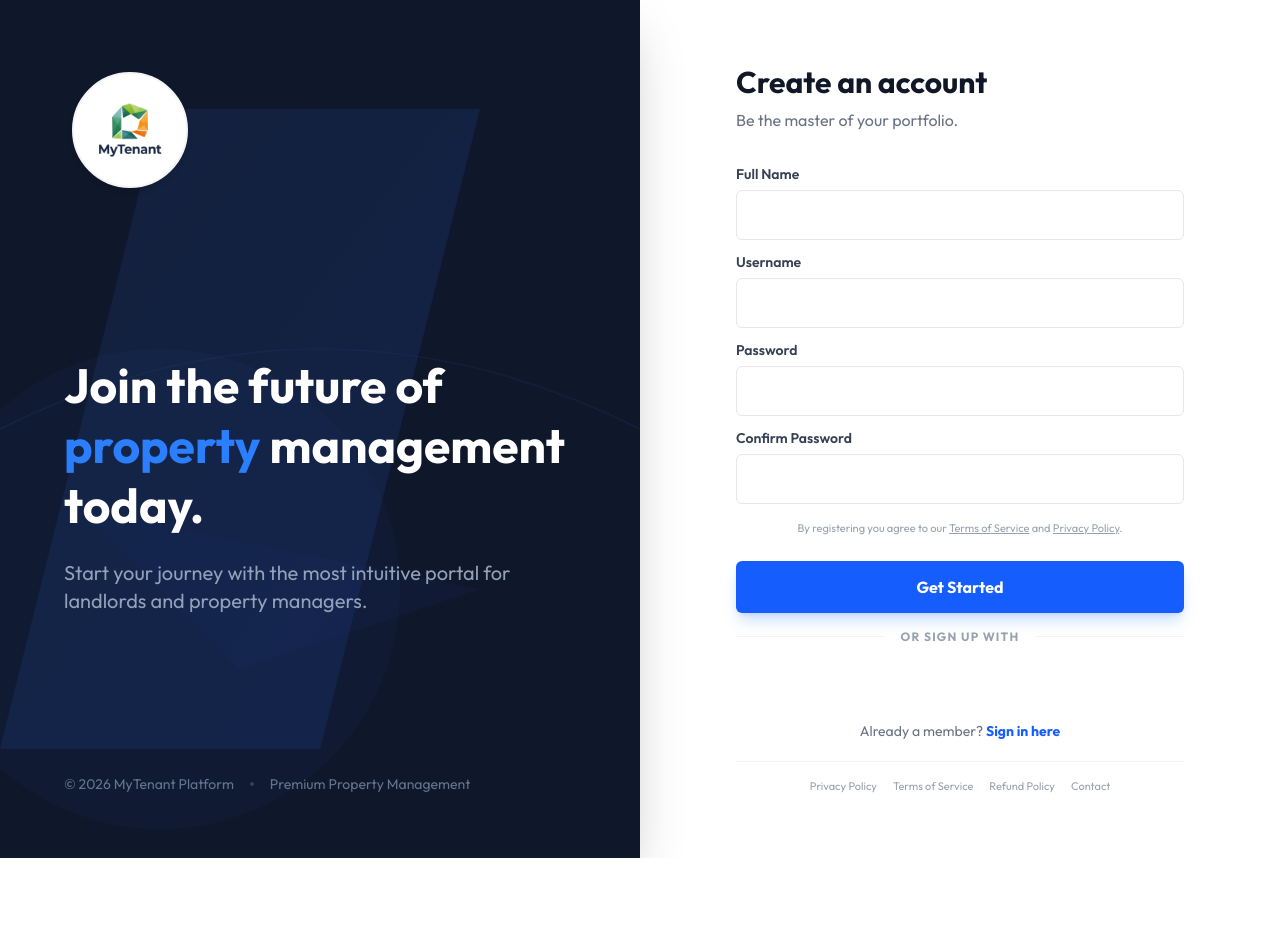
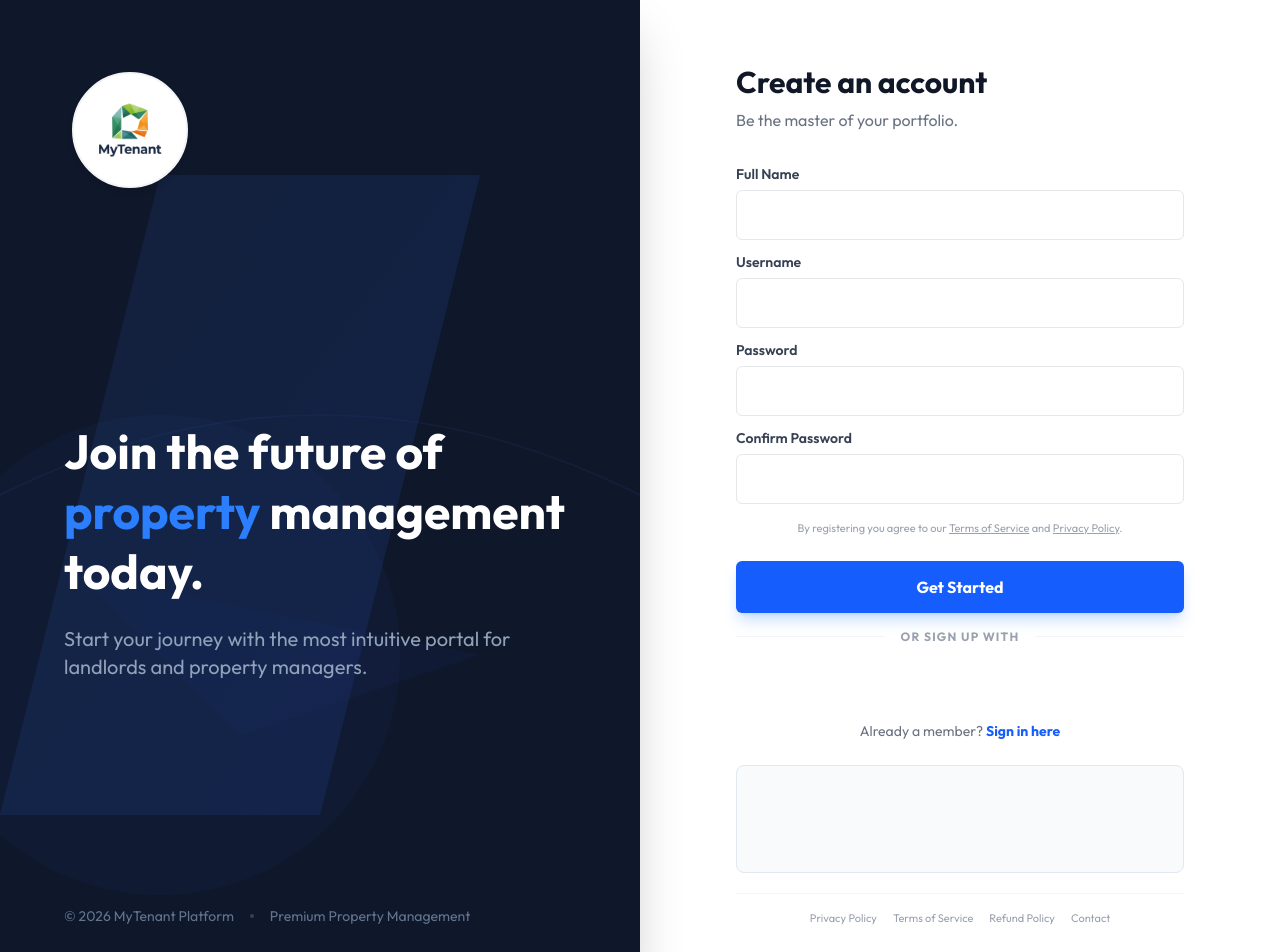
Before and after one commit to Chayan-Jn/TenantApp, a React (Vite) app in the folder frontend/: page /register in a window 1280 px wide. Shown: the top 952 px of the page. Before the commit the page ends 858 px from the top, so only its background shows below. Built offline with nearby package versions, Linux system fonts and the light colour scheme; no server answers.

Commit message:
Setup adsense

```diff
--- a/frontend/index.html
+++ b/frontend/index.html
@@ -5,6 +5,10 @@
     <meta name="viewport" content="width=device-width, initial-scale=1.0" />
     <title>MyTenant</title>
     <!-- SEO tags are managed dynamically by react-helmet-async -->
+
+    <!-- Google AdSense -->
+    <meta name="google-adsense-account" content="ca-pub-6677915215363701" />
+    <script async src="https://pagead2.googlesyndication.com/pagead/js/adsbygoogle.js?client=ca-pub-6677915215363701" crossorigin="anonymous"></script>
 
     <link rel="icon" type="image/png" sizes="48x48" href="/favicon-48.png" />
     <link rel="apple-touch-icon" href="/logo.png" />
--- /dev/null
+++ b/frontend/src/components/ui/DisplayAd.jsx
@@ -0,0 +1,30 @@
+import React, { useEffect, useRef } from 'react'
+
+export default function DisplayAd({ slot = 'auto', className = '' }) {
+  const adRef = useRef(null)
+
+  useEffect(() => {
+    // In a React SPA, the page doesn't reload, so AdSense needs to be triggered manually for new components
+    try {
+      if (adRef.current && !adRef.current.querySelector('iframe')) {
+        ;(window.adsbygoogle = window.adsbygoogle || []).push({})
+      }
+    } catch (err) {
+      console.error('AdSense error:', err)
+    }
+  }, [])
+
+  return (
+    <div className={`w-full overflow-hidden flex justify-center bg-slate-50 dark:bg-slate-900 border border-slate-200 dark:border-slate-800 rounded-lg p-2 ${className}`}>
+      <ins
+        className="adsbygoogle"
+        style={{ display: 'block', width: '100%', minHeight: '90px' }}
+        data-ad-client="ca-pub-6677915215363701"
+        data-ad-slot={slot !== 'auto' ? slot : undefined}
+        data-ad-format={slot === 'auto' ? 'auto' : undefined}
+        data-full-width-responsive="true"
+        ref={adRef}
+      />
+    </div>
+  )
+}
--- a/frontend/src/pages/auth/Login.jsx
+++ b/frontend/src/pages/auth/Login.jsx
@@ -3,6 +3,7 @@ import { useNavigate, Link } from 'react-router-dom'
 import { login, googleLogin } from '../../api/auth.api.js'
 import { GoogleLogin } from '@react-oauth/google'
 import Logo from '../../components/ui/Logo.jsx'
+import DisplayAd from '../../components/ui/DisplayAd.jsx'
 
 export default function Login() {
   const navigate = useNavigate()
@@ -158,6 +159,8 @@ export default function Login() {
             <Link to="/register" className="text-blue-600 dark:text-blue-400 hover:underline font-bold">Create an account</Link>
           </p>
 
+          <DisplayAd className="mt-6 mb-2" />
+
           {/* Legal links */}
           <div className="mt-6 pt-5 border-t border-gray-100 dark:border-slate-800 flex flex-wrap justify-center gap-x-4 gap-y-1">
             {[['Privacy Policy', '/privacy-policy'], ['Terms of Service', '/terms'], ['Refund Policy', '/refund-policy'], ['Contact', '/contact']].map(([label, to]) => (
--- a/frontend/src/pages/auth/Register.jsx
+++ b/frontend/src/pages/auth/Register.jsx
@@ -3,6 +3,7 @@ import { useNavigate, Link } from 'react-router-dom'
 import { register, googleLogin } from '../../api/auth.api.js'
 import { GoogleLogin } from '@react-oauth/google'
 import Logo from '../../components/ui/Logo.jsx'
+import DisplayAd from '../../components/ui/DisplayAd.jsx'
 
 export default function Register() {
   const navigate = useNavigate()
@@ -208,6 +209,8 @@ export default function Register() {
             <Link to="/login" className="text-blue-600 dark:text-blue-400 hover:underline font-bold">Sign in here</Link>
           </p>
 
+          <DisplayAd className="mt-6 mb-2" />
+
           {/* Legal links */}
           <div className="mt-5 pt-4 border-t border-gray-100 dark:border-slate-800 flex flex-wrap justify-center gap-x-4 gap-y-1">
             {[['Privacy Policy', '/privacy-policy'], ['Terms of Service', '/terms'], ['Refund Policy', '/refund-policy'], ['Contact', '/contact']].map(([label, to]) => (
--- a/frontend/src/pages/compare/CompareTemplate.jsx
+++ b/frontend/src/pages/compare/CompareTemplate.jsx
@@ -2,6 +2,7 @@ import React from 'react'
 import { Link } from 'react-router'
 import { MdCheck, MdClose, MdArrowForward } from 'react-icons/md'
 import SEO from '../../components/seo/SEO.jsx'
+import DisplayAd from '../../components/ads/DisplayAd.jsx'
 
 export default function CompareTemplate({
   competitor,
@@ -88,6 +89,10 @@ export default function CompareTemplate({
         </Link>
       </div>
 
+      <div className="mt-8 mb-4">
+        <DisplayAd className="max-w-4xl mx-auto" />
+      </div>
+
       <p className="text-xs text-slate-400 text-center mt-8 pb-8 opacity-60">
         {disclaimer}
       </p>
--- a/frontend/src/pages/features/BillSplitting.jsx
+++ b/frontend/src/pages/features/BillSplitting.jsx
@@ -2,6 +2,7 @@ import React from 'react'
 import { Link } from 'react-router'
 import { MdOutlinePieChart, MdCheck, MdArrowForward } from 'react-icons/md'
 import SEO from '../../components/seo/SEO.jsx'
+import DisplayAd from '../../components/ui/DisplayAd'
 
 export default function BillSplitting() {
   return (
--- a/frontend/src/pages/features/RentLedger.jsx
+++ b/frontend/src/pages/features/RentLedger.jsx
@@ -2,6 +2,7 @@ import React from 'react'
 import { Link } from 'react-router'
 import { MdOutlineAssessment, MdCheck, MdArrowForward } from 'react-icons/md'
 import SEO from '../../components/seo/SEO.jsx'
+import DisplayAd from '../../components/ui/DisplayAd'
 
 export default function RentLedger() {
   return (
--- a/frontend/src/pages/features/TenantTracking.jsx
+++ b/frontend/src/pages/features/TenantTracking.jsx
@@ -2,6 +2,7 @@ import React from 'react'
 import { Link } from 'react-router'
 import { MdOutlineGroups, MdCheck, MdArrowForward } from 'react-icons/md'
 import SEO from '../../components/seo/SEO.jsx'
+import DisplayAd from '../../components/ui/DisplayAd'
 
 export default function TenantTracking() {
   return (
--- a/frontend/src/pages/legal/PublicLayout.jsx
+++ b/frontend/src/pages/legal/PublicLayout.jsx
@@ -1,5 +1,6 @@
 import { Link, Outlet } from 'react-router'
 import MegaFooter from '../../components/layout/MegaFooter.jsx'
+import DisplayAd from '../ui/DisplayAd.jsx'
 
 export default function PublicLayout() {
   return (
@@ -26,6 +27,10 @@ export default function PublicLayout() {
         <Outlet />
       </main>
 
+      <div className="w-full max-w-5xl mx-auto px-4 mb-8">
+        <DisplayAd />
+      </div>
+
       <MegaFooter />
     </div>
   )
```
Also changed, not shown: frontend/public/ads.txt (added).
